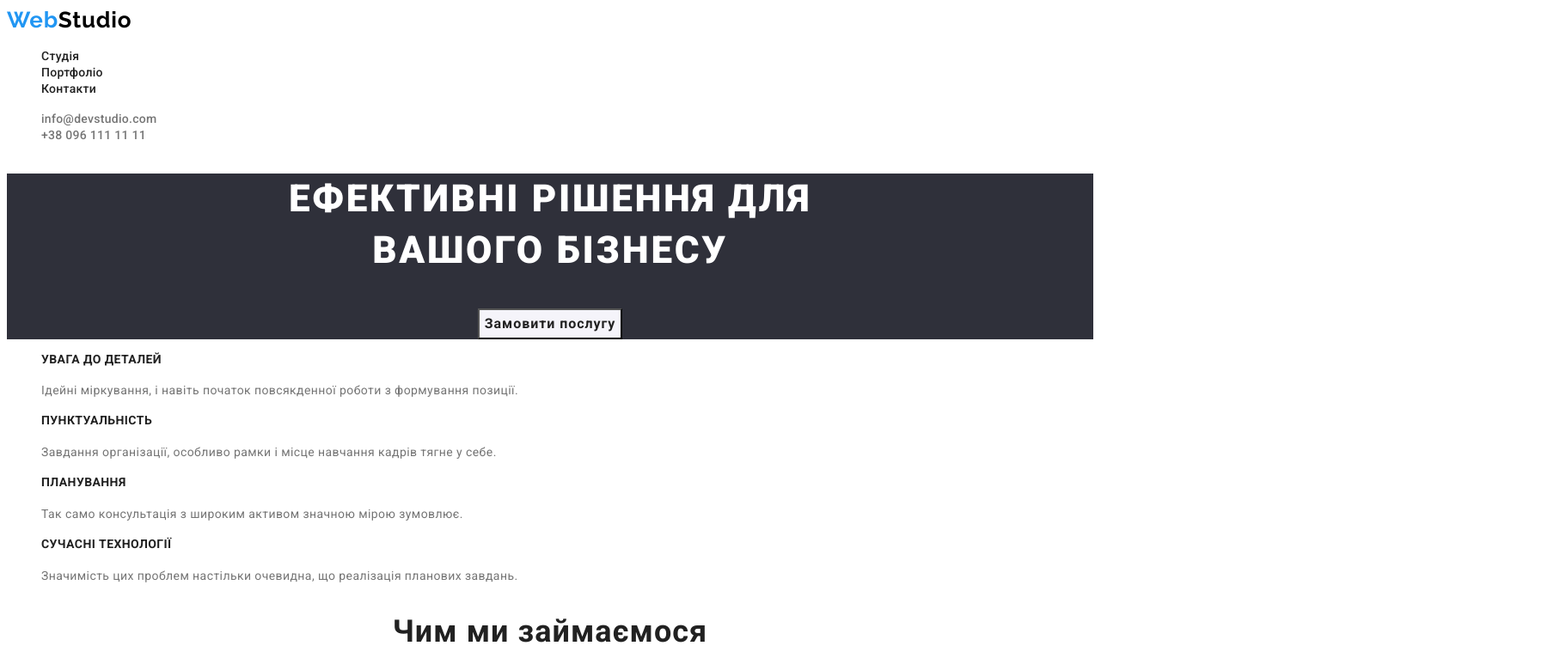
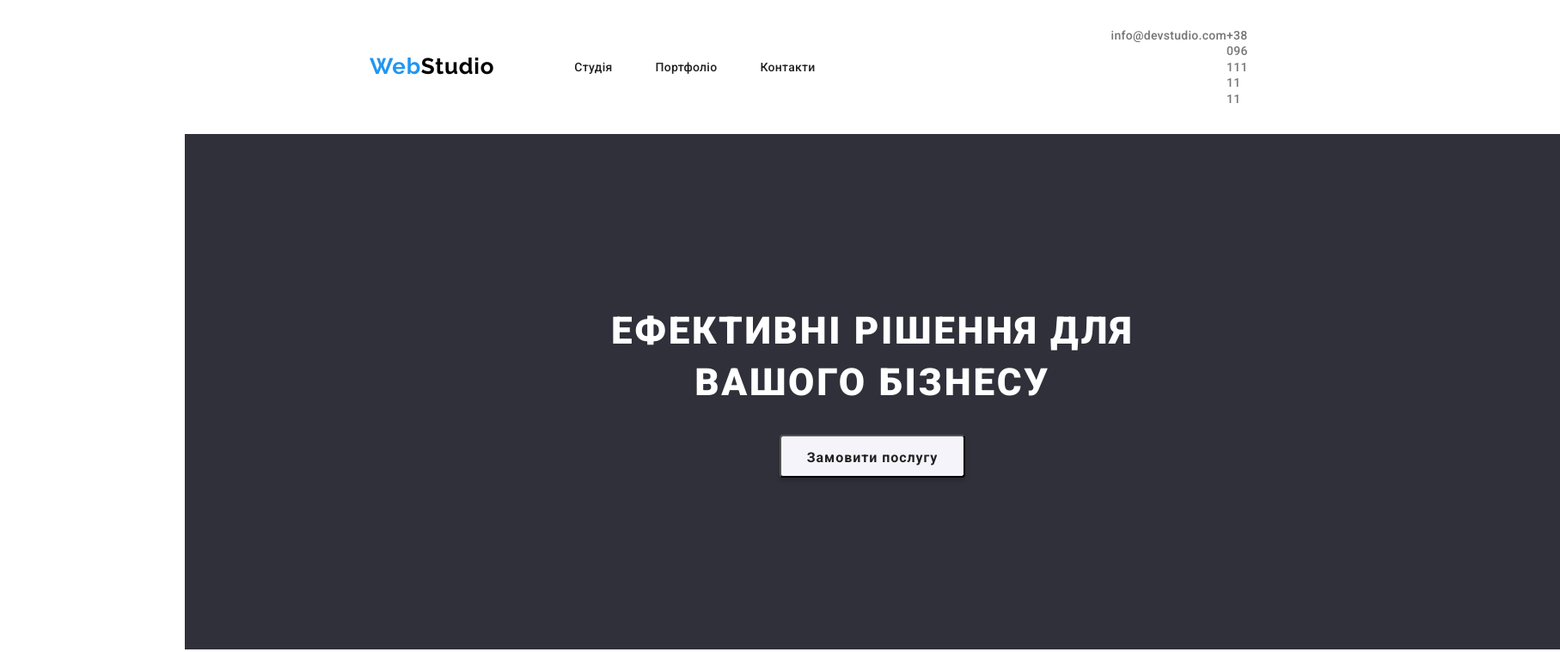
Before and after one commit to PavMor/goit-markup-hw-02, a plain HTML site: page index.html in a window 1280 px wide. Shown: the top 759 px of the page at 86% size, 1815 px wide, since content can reach past the window. Drawn offline with nearby package versions, Linux system fonts and the light colour scheme.

Commit message:
Header and hero

```diff
--- a/css/styles.css
+++ b/css/styles.css
@@ -3,16 +3,43 @@ body {
   font-family: Roboto, sans-serif;
 }
 
+.container {
+  width: 1170px;
+  padding-left: 215px;
+  padding-right: 215px;
+}
+
 /* Header */
 
 .page-header {
+  display: flex;
+
   background-color: #ffffff;
+}
+.nav-container {
+  display: flex;
+  align-items: center;
+}
+.poc {
+  display: flex;
+  padding-top: 32px;
+  padding-bottom: 32px;
+  padding-right: 0;
+  padding-left: 0;
+  margin-left: 344px;
+  margin-right: 215px;
+  margin-top: 0;
+  margin-bottom: 0;
 }
 
 .logo-span {
   color: #2196f3;
 }
 .logo {
+  padding-bottom: 25px;
+  padding-top: 24px;
+  margin-left: 215px;
+
   font-family: Raleway, sans-serif;
   color: #000000;
   font-weight: 700;
@@ -27,6 +54,25 @@ body {
 .link-nav:focus,
 .link-poc:focus {
   color: #2196f3;
+}
+
+.site-nav {
+  display: flex;
+  padding-top: 32px;
+  padding-bottom: 32px;
+  padding-left: 0;
+  margin-left: 93px;
+  margin-right: 0;
+  margin-top: 0;
+  margin-bottom: 0;
+}
+
+.site-nav .item {
+  margin-right: 50px;
+}
+
+.site-nav .item:last-child {
+  margin-right: 0;
 }
 
 .link-nav {
@@ -52,10 +98,18 @@ body {
 
 /* Герой */
 .hero {
+  width: 1600px;
+  height: 600px;
   background: #2f303a;
 }
 
 .hero-title {
+  margin: 0;
+  padding-top: 200px;
+  padding-right: 450px;
+  padding-left: 450px;
+  padding-bottom: 30px;
+
   font-weight: 900;
   font-size: 44px;
   line-height: 1.36;
@@ -66,16 +120,25 @@ body {
 }
 
 .hero-btn {
-  margin: 0 auto;
-  display: block;
+  margin-left: 692px;
+  margin-right: 692px;
+  margin-bottom: 200px;
+  padding-top: 10px;
+  padding-bottom: 10px;
+  padding-left: 29px;
+  padding-right: 29px;
+
+  align-items: center;
+  width: 216px;
+  height: 50px;
   font-family: Roboto, sans-serif;
   font-weight: 700;
   font-size: 16px;
   line-height: 1.87;
-  display: flex;
-  align-items: center;
   text-align: center;
   letter-spacing: 0.06em;
+  box-shadow: 0px 4px 4px rgba(0, 0, 0, 0.15);
+  border-radius: 4px;
   background-color: #f5f4fa;
   color: #212121;
   cursor: pointer;
--- a/index.html
+++ b/index.html
@@ -11,27 +11,42 @@
       rel="stylesheet"
     />
 
+    <link
+      rel="stylesheet"
+      href="https://cdnjs.cloudflare.com/ajax/libs/modern-normalize/1.1.0/modern-normalize.min.css"
+    />
+
     <link rel="stylesheet" href="./css/styles.css" />
   </head>
 
-  <body>
+  <body class="container">
     <!-- Logo is included to navbar and composed with link and text, without picture. E-mail and cell phone number are not a part of navbar -->
     <header class="page-header">
-      <nav>
+      <nav class="nav-container">
         <!-- Logo -->
         <a href="./index.html" lang="en" class="logo">
           <span class="logo-span">Web</span>Studio</a
         >
-        <ul>
-          <li><a href="./index.html" class="link-nav">Студія</a></li>
-          <li><a href="./portfolio.html" class="link-nav">Портфоліо</a></li>
-          <li><a href="./index.html" class="link-nav">Контакти</a></li>
+        <ul class="site-nav list">
+          <li class="item">
+            <a href="./index.html" class="link-nav">Студія</a>
+          </li>
+          <li class="item">
+            <a href="./portfolio.html" class="link-nav">Портфоліо</a>
+          </li>
+          <li class="item">
+            <a href="./index.html" class="link-nav">Контакти</a>
+          </li>
         </ul>
       </nav>
 
-      <ul>
-        <li><a href="./index.html" class="link-poc">info@devstudio.com</a></li>
-        <li><a href="./index.html" class="link-poc">+38 096 111 11 11</a></li>
+      <ul class="poc">
+        <li class="item">
+          <a href="./index.html" class="link-poc">info@devstudio.com</a>
+        </li>
+        <li class="item">
+          <a href="./index.html" class="link-poc">+38 096 111 11 11</a>
+        </li>
       </ul>
     </header>
 
```
Also changed, not shown: portfolio.html (+24 -9 lines).
